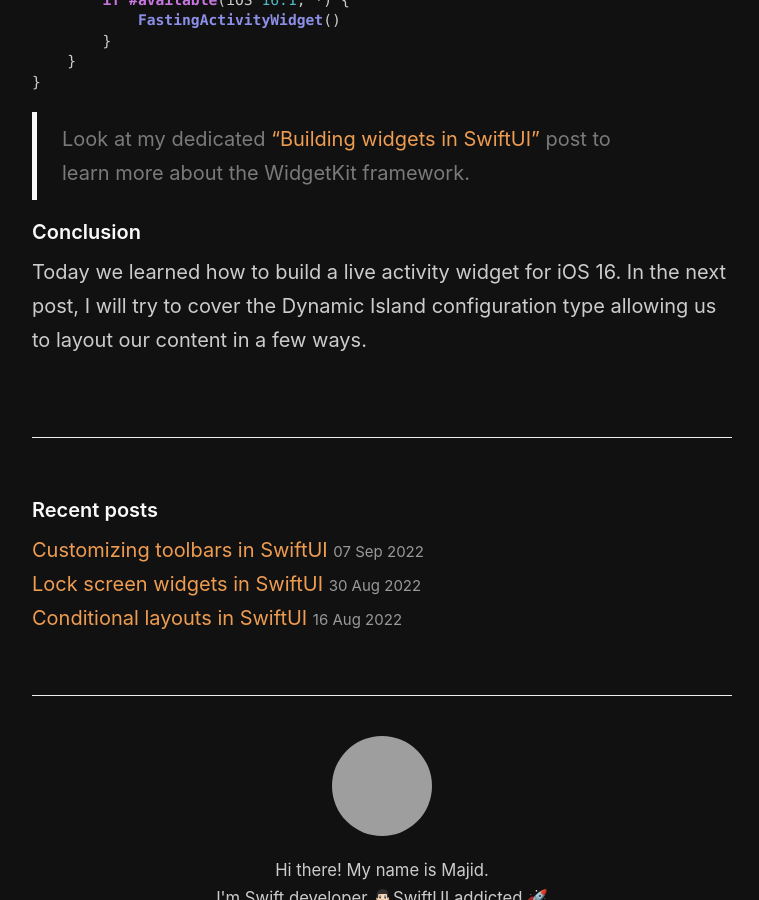
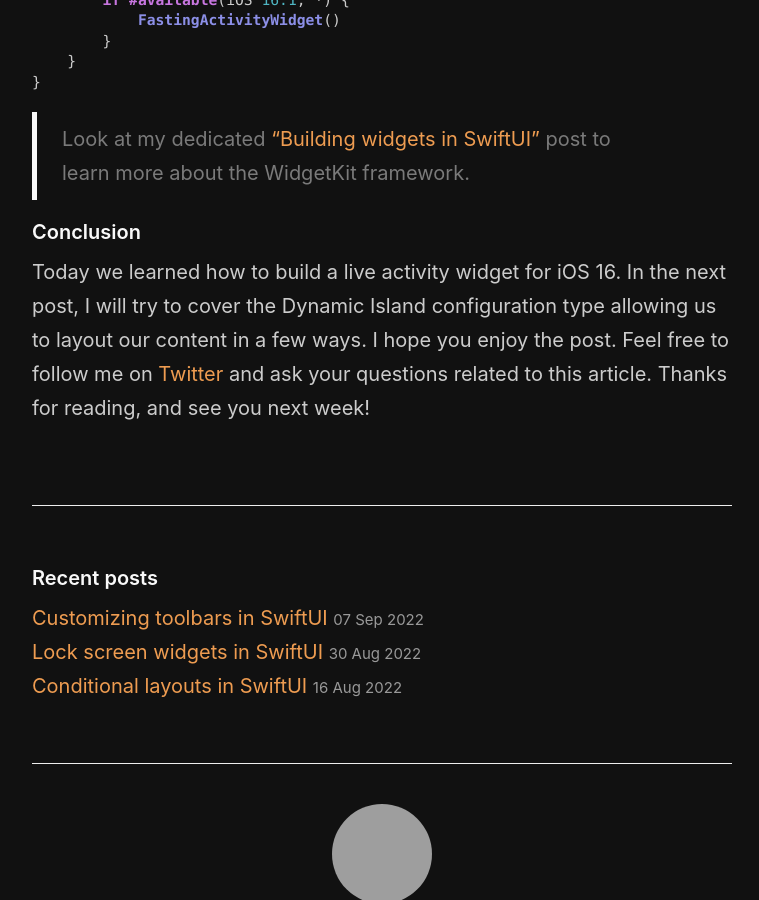
Before and after one commit to mecid/mecid.github.io, a Jekyll site: the page built from _posts/2022-09-21-displaying-live-activities-in-ios16.md, in a window 1280 px wide and 900 px high, scrolled down 3413 px, cut to the strip 0-900 px from the top of the window. Shown: the whole strip, without its empty margins (258-1017 px from the left). Built offline with Jekyll 4.4.1, drawn with Linux system fonts in a browser that asks for light colours; grey boxes are pictures that could not be loaded.

Commit message:
conclusion added to live activities post

```diff
--- a/_posts/2022-09-21-displaying-live-activities-in-ios16.md
+++ b/_posts/2022-09-21-displaying-live-activities-in-ios16.md
@@ -116,4 +116,4 @@ You should define the widget type using *ActivityConfiguration* and add it to yo
 > Look at my dedicated ["Building widgets in SwiftUI"](/2020/09/09/building-widgets-in-swiftui/) post to learn more about the WidgetKit framework.
 
 #### Conclusion
-Today we learned how to build a live activity widget for iOS 16. In the next post, I will try to cover the Dynamic Island configuration type allowing us to layout our content in a few ways.
+Today we learned how to build a live activity widget for iOS 16. In the next post, I will try to cover the Dynamic Island configuration type allowing us to layout our content in a few ways. I hope you enjoy the post. Feel free to follow me on [Twitter](https://twitter.com/mecid) and ask your questions related to this article. Thanks for reading, and see you next week!
```
